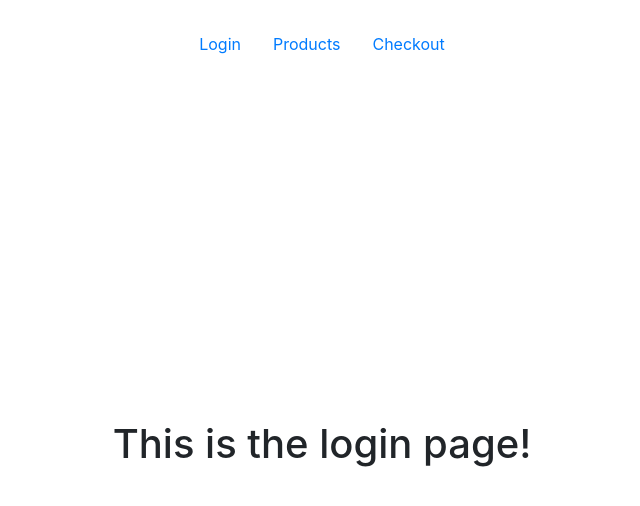
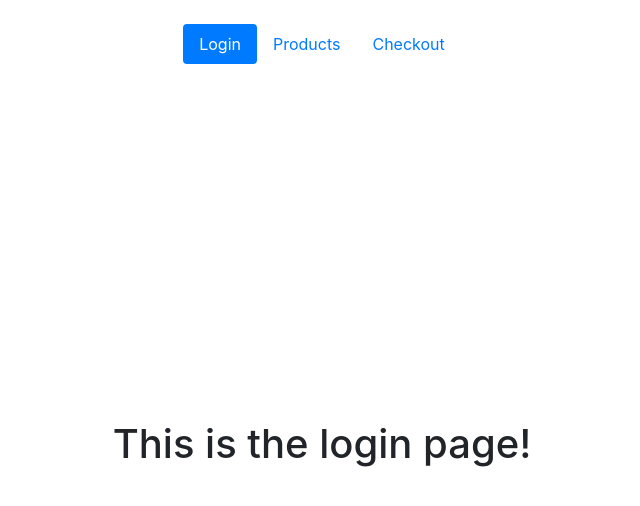
Before and after one commit to rbatsenko/cart-app, a React (Create React App) app: page / in a window 1280 px wide. Shown: the top 506 px of the page, without its empty margins (318-958 px from the left). Built offline with nearby package versions, Linux system fonts and the light colour scheme.

Commit message:
nav exact path to home for login link

```diff
--- a/src/components/Nav.js
+++ b/src/components/Nav.js
@@ -7,7 +7,7 @@ class Nav extends Component {
       <header>
         <nav className="App-nav">
           <ul className="nav nav-pills justify-content-center">
-            <li className="nav-item"><NavLink className="nav-link" activeClassName="active" to="/login">Login</NavLink></li>
+            <li className="nav-item"><NavLink className="nav-link" activeClassName="active" exact to="/">Login</NavLink></li>
             <li className="nav-item"><NavLink className="nav-link" activeClassName="active" to="/products">Products</NavLink></li>
             <li className="nav-item"><NavLink className="nav-link" activeClassName="active" to="/checkout">Checkout</NavLink></li>
           </ul>
```
